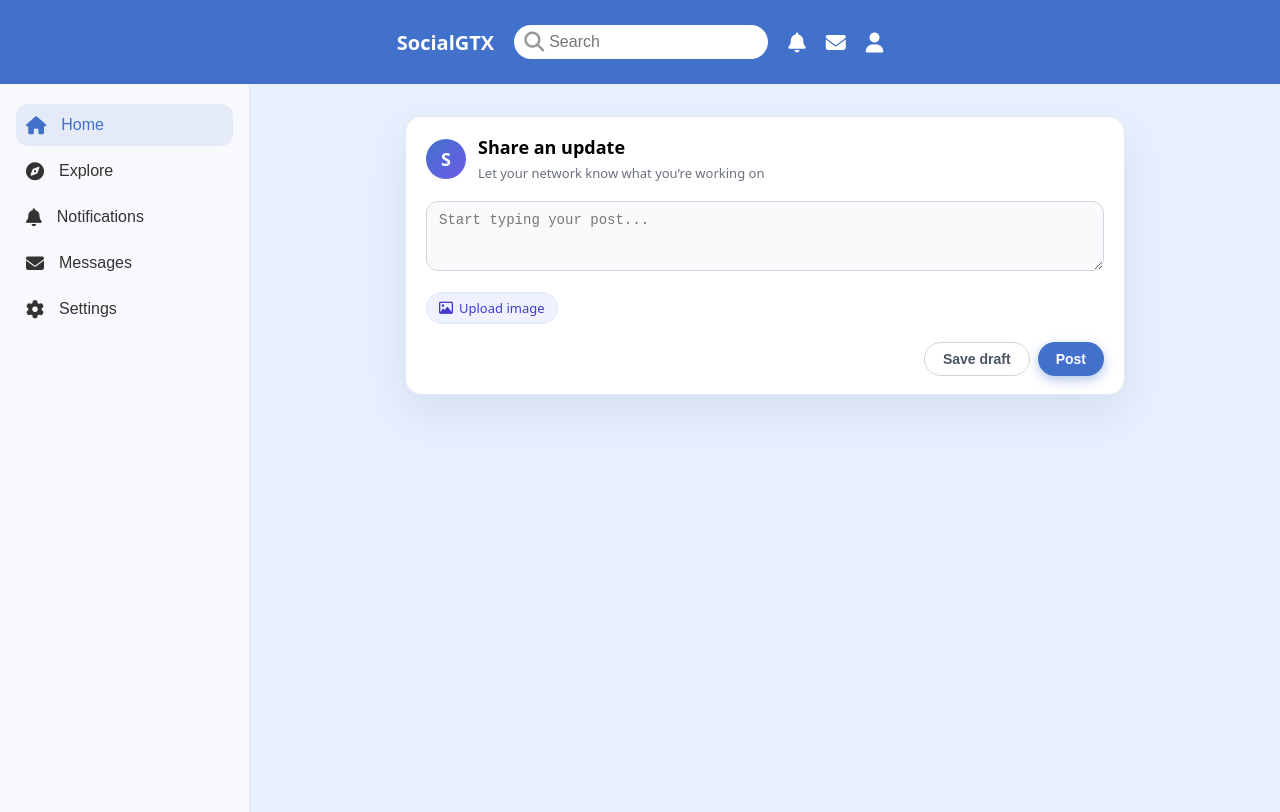
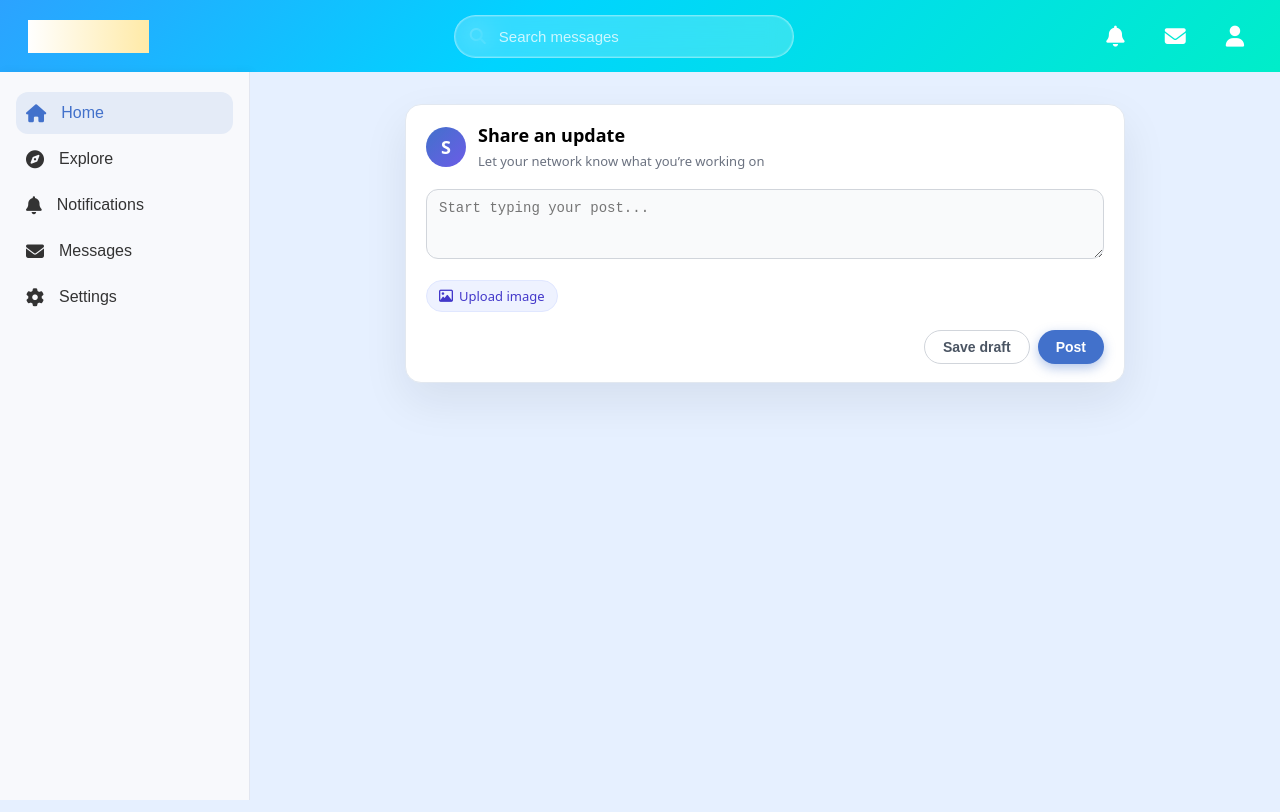
Before and after one commit to nikushaGTX1/socialmedia_GTX, an Angular app: page / in a window 1280 px wide. Built offline with nearby package versions, Linux system fonts and the light colour scheme.

Commit message:
suka zaebalo

```diff
--- a/src/app/app-module.ts
+++ b/src/app/app-module.ts
@@ -9,6 +9,7 @@ import { Nav } from './nav/nav';
 import { Sidebar } from './sidebar/sidebar';
 import { Register } from './register/register';
 import { Main } from './main/main';
+import { Login } from './login/login';
 
 @NgModule({
   declarations: [
@@ -16,7 +17,8 @@ import { Main } from './main/main';
     Nav,
     Sidebar,
     Register,
-    Main
+    Main,
+    Login
   ],
   imports: [
     BrowserModule,
--- a/src/app/nav/nav.css
+++ b/src/app/nav/nav.css
@@ -1,39 +1,87 @@
-nav {
-    padding: 25px 20px;
-    background: #4271cb;
-    font-size: 20px;
-    font-weight: 700;
+.navigation {
+  height: 72px;
+  padding: 0 28px;
+  background: linear-gradient(
+    135deg,
+    #6a5cff,
+    #00d4ff,
+    #00ffa3
+  );
+  background-size: 200% 200%;
+  animation: gradientFlow 8s ease infinite;
+  display: flex;
+  align-items: center;
+  justify-content: space-between;
+  color: #ffffff;
+  box-shadow: 0 10px 30px rgba(0, 0, 0, 0.25);
 }
 
-ul {
-    display: flex;
-    align-items: center;
-    gap: 20px;
-    color: white;
-    justify-content: center;
+@keyframes gradientFlow {
+  0% { background-position: 0% 50%; }
+  50% { background-position: 100% 50%; }
+  100% { background-position: 0% 50%; }
 }
 
-li {
-    list-style: none;
-    cursor: pointer;
+.logo {
+  font-size: 24px;
+  font-weight: 800;
+  letter-spacing: 0.5px;
+  cursor: pointer;
+  background: linear-gradient(90deg, #fff, #ffeaa7);
+  -webkit-text-fill-color: transparent;
 }
 
 .search-container {
-    position: relative;
+  position: relative;
+  width: 340px;
 }
 
 .search-container input {
-    padding: 8px 12px 8px 35px;
-    border-radius: 1.2rem;
-    border: none;
-    font-size: 16px;
+  width: 100%;
+  padding: 12px 16px 12px 44px;
+  border-radius: 999px;
+  border: 1px solid rgba(255, 255, 255, 0.35);
+  outline: none;
+  font-size: 15px;
+  backdrop-filter: blur(12px);
+  background: rgba(255, 255, 255, 0.2);
+  color: #ffffff;
+  box-shadow: inset 0 0 0 1px rgba(255,255,255,0.15);
+}
+
+.search-container input::placeholder {
+  color: rgba(255, 255, 255, 0.75);
 }
 
 .search-container i {
-    position: absolute;
-    left: 10px;
-    top: 50%;
-    transform: translateY(-50%);
-    color: #999;
-    pointer-events: none;
+  position: absolute;
+  left: 16px;
+  top: 50%;
+  transform: translateY(-50%);
+  color: rgba(255, 255, 255, 0.9);
 }
+
+/* RIGHT ICONS */
+.nav-right {
+  display: flex;
+  align-items: center;
+  gap: 24px;
+}
+
+.nav-right i {
+  font-size: 21px;
+  cursor: pointer;
+  color: #ffffff;
+  padding: 8px;
+  border-radius: 50%;
+  transition:
+    transform 0.25s ease,
+    background 0.25s ease,
+    box-shadow 0.25s ease;
+}
+
+.nav-right i:hover {
+  transform: scale(1.2) rotate(4deg);
+  background: rgba(255, 255, 255, 0.25);
+  box-shadow: 0 0 15px rgba(255, 255, 255, 0.6);
+}
--- a/src/app/nav/nav.html
+++ b/src/app/nav/nav.html
@@ -1,12 +1,16 @@
 <nav class="navigation">
-    <ul>
-        <li routerLink="">SocialGTX </li>
-        <li class="search-container">
-            <i class="fa-solid fa-magnifying-glass"></i>
-            <input type="search" placeholder="Search">
-        </li>
-        <li><i class="fas fa-bell"></i></li>
-        <li><i class="fas fa-envelope"></i></li>
-        <li><i class="fa-solid fa-user" routerLink="register"></i></li>
-    </ul>
+  <div class="nav-left">
+    <span class="logo" routerLink="">SocialGTX</span>
+  </div>
+
+  <div class="nav-center search-container">
+    <i class="fa-solid fa-magnifying-glass"></i>
+    <input type="search" placeholder="Search messages">
+  </div>
+
+  <div class="nav-right">
+    <i class="fas fa-bell"></i>
+    <i class="fas fa-envelope"></i>
+    <i class="fa-solid fa-user" routerLink="register"></i>
+  </div>
 </nav>
```
Also changed, not shown: src/app/login/login.ts (added, +11 -0 lines), src/app/login/login.css (added), src/app/login/login.html (added), 1 other file (tests, documents, lock files or other folders).
